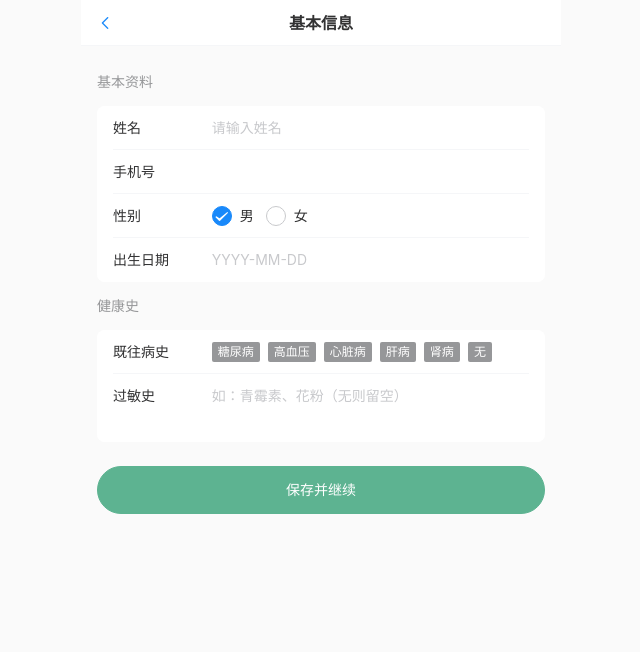
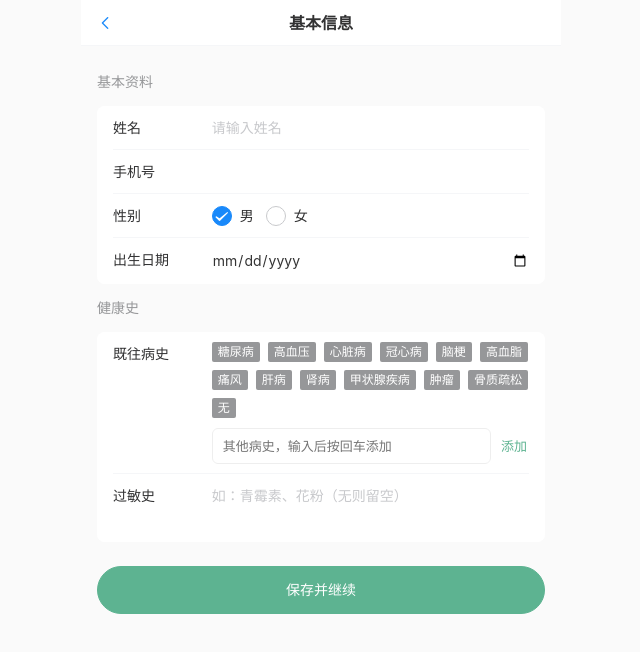
Before and after one commit to qiaomu-nxy/zhongyi-system, a Vue app in the folder patient-h5/: page /info in a window 1280 px wide. Shown: the top 652 px of the page, without its empty margins (319-959 px from the left). Built offline with nearby package versions, Linux system fonts and the light colour scheme.

Commit message:
fix: update patient-h5/src/views/PatientInfo.vue

```diff
--- a/patient-h5/src/views/PatientInfo.vue
+++ b/patient-h5/src/views/PatientInfo.vue
@@ -14,19 +14,23 @@
             </van-radio-group>
           </template>
         </van-field>
-        <van-field
+        <van-field name="birth_date" label="出生日期">
+          <template #input>
+            <input
+              type="date"
               v-model="form.birth_date"
-          name="birth_date"
-          label="出生日期"
-          placeholder="YYYY-MM-DD"
-          @click="showDatePicker = true"
-          readonly
+              class="date-input"
+              min="1930-01-01"
+              :max="today"
             />
+          </template>
+        </van-field>
       </van-cell-group>
 
       <van-cell-group inset title="健康史">
         <van-field name="medical_history" label="既往病史">
           <template #input>
+            <div class="medical-wrap">
               <div class="chip-group">
                 <van-tag
                   v-for="item in medicalOptions"
@@ -36,6 +40,27 @@
                   @click="toggleMedical(item)"
                   class="chip"
                 >{{ item }}</van-tag>
+              </div>
+              <div class="custom-input-row">
+                <input
+                  v-model="customMedical"
+                  class="custom-input"
+                  placeholder="其他病史，输入后按回车添加"
+                  @keyup.enter="addCustomMedical"
+                />
+                <span class="add-btn" @click="addCustomMedical">添加</span>
+              </div>
+              <div v-if="customTags.length" class="chip-group" style="margin-top:6px">
+                <van-tag
+                  v-for="tag in customTags"
+                  :key="tag"
+                  type="success"
+                  size="medium"
+                  closeable
+                  @close="removeCustom(tag)"
+                  class="chip"
+                >{{ tag }}</van-tag>
+              </div>
             </div>
           </template>
         </van-field>
@@ -57,16 +82,6 @@
       </div>
     </van-form>
 
-    <van-popup v-model:show="showDatePicker" position="bottom">
-      <van-date-picker
-        v-model="pickerDate"
-        title="选择出生日期"
-        :min-date="new Date(1930, 0, 1)"
-        :max-date="new Date()"
-        @confirm="onDateConfirm"
-        @cancel="showDatePicker = false"
-      />
-    </van-popup>
   </div>
 </template>
 
@@ -82,10 +97,10 @@ const route = useRoute()
 const store = usePatientStore()
 
 const loading = ref(false)
-const showDatePicker = ref(false)
-const pickerDate = ref(['2000', '01', '01'])
+const today = new Date().toISOString().split('T')[0]
 
-const medicalOptions = ['糖尿病', '高血压', '心脏病', '肝病', '肾病', '无']
+const medicalOptions = ['糖尿病', '高血压', '心脏病', '冠心病', '脑梗', '高血脂', '痛风', '肝病', '肾病', '甲状腺疾病', '肿瘤', '骨质疏松', '无']
+const customMedical = ref('')
 
 const form = ref({
   name: (route.query.name as string) || '',
@@ -95,6 +110,28 @@ const form = ref({
   medical_history: [] as string[],
   allergy_history: '',
 })
+
+// 用户手动输入的自定义标签（不在预设选项里）
+const customTags = ref<string[]>([])
+
+function addCustomMedical() {
+  const val = customMedical.value.trim()
+  if (!val) return
+  if (medicalOptions.includes(val) || customTags.value.includes(val) || form.value.medical_history.includes(val)) {
+    customMedical.value = ''
+    return
+  }
+  // 选了"无"时清除
+  form.value.medical_history = form.value.medical_history.filter(i => i !== '无')
+  customTags.value.push(val)
+  form.value.medical_history.push(val)
+  customMedical.value = ''
+}
+
+function removeCustom(tag: string) {
+  customTags.value = customTags.value.filter(t => t !== tag)
+  form.value.medical_history = form.value.medical_history.filter(t => t !== tag)
+}
 
 function toggleMedical(item: string) {
   const idx = form.value.medical_history.indexOf(item)
@@ -107,11 +144,6 @@ function toggleMedical(item: string) {
       form.value.medical_history.push(item)
     }
   }
-}
-
-function onDateConfirm({ selectedValues }: any) {
-  form.value.birth_date = selectedValues.join('-')
-  showDatePicker.value = false
 }
 
 async function handleSubmit() {
@@ -136,10 +168,42 @@ async function handleSubmit() {
 </script>
 
 <style scoped>
+.date-input {
+  border: none;
+  outline: none;
+  font-size: 14px;
+  color: var(--color-text);
+  background: transparent;
+  width: 100%;
+}
 .page { background: var(--color-bg); min-height: 100vh; }
 .form-body { padding-top: 12px; }
+.medical-wrap { width: 100%; }
 .chip-group { display: flex; flex-wrap: wrap; gap: 8px; }
 .chip { cursor: pointer; }
+.custom-input-row {
+  display: flex;
+  align-items: center;
+  gap: 8px;
+  margin-top: 10px;
+}
+.custom-input {
+  flex: 1;
+  border: 1px solid var(--color-border);
+  border-radius: 6px;
+  padding: 5px 10px;
+  font-size: 13px;
+  outline: none;
+  color: var(--color-text);
+}
+.custom-input:focus { border-color: var(--color-primary); }
+.add-btn {
+  color: var(--color-primary);
+  font-size: 13px;
+  cursor: pointer;
+  white-space: nowrap;
+  padding: 4px 2px;
+}
 :deep(.van-tag--success) { background: var(--color-primary); border-color: var(--color-primary); }
 .submit-area { padding: 24px 16px; }
 :deep(.van-button--primary) { background: var(--color-primary); border-color: var(--color-primary); height: 48px; }
```
Lines whose indentation alone changed are shown as unchanged.
